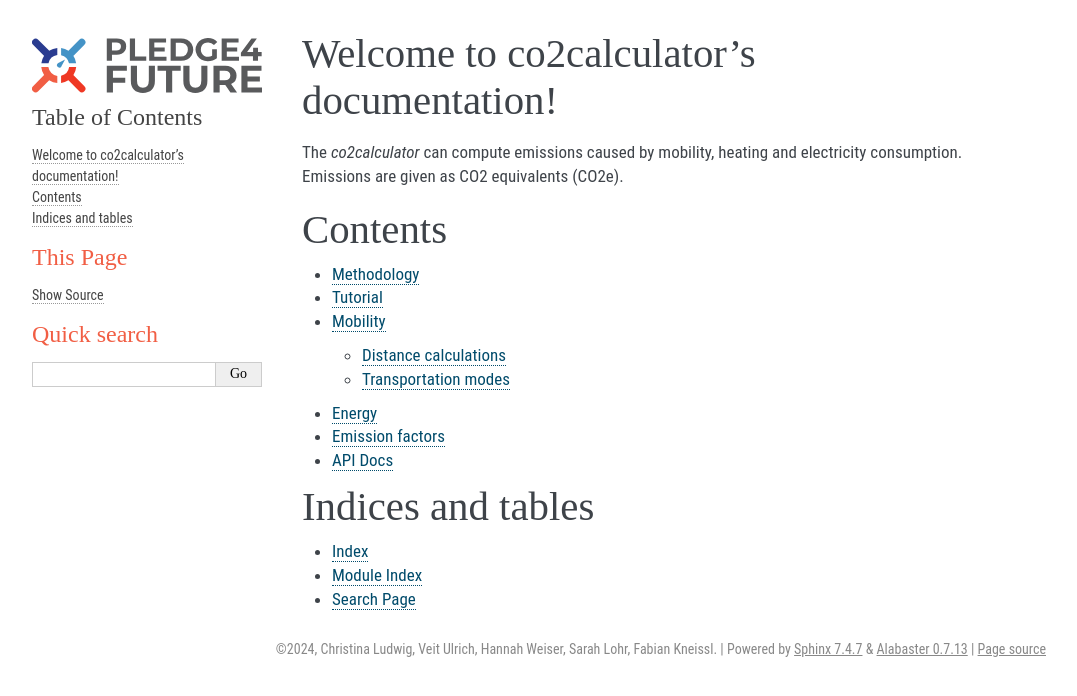
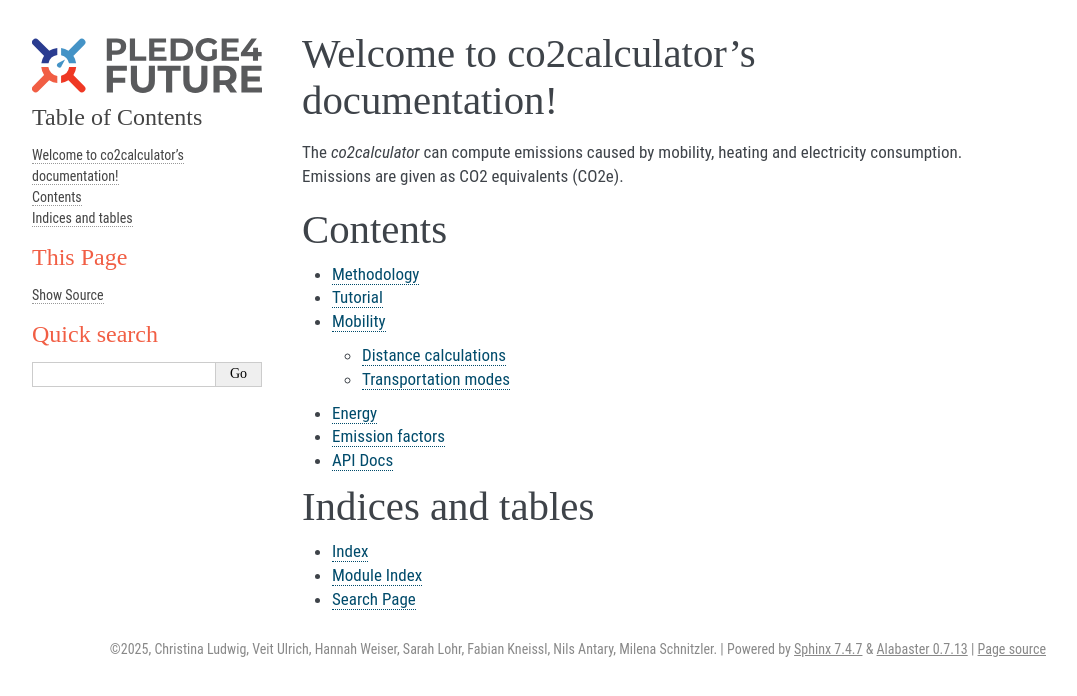
Before and after one commit to pledge4future/co2calculator, a Sphinx documentation site: the page built from docs/index.rst, in a window 1280 px wide. Shown: the top 696 px of the page, without its empty margins (106-1183 px from the left). Built offline with Sphinx 7.4.7, drawn with Linux system fonts in a browser that asks for light colours.

Commit message:
update authors and bump version

```diff
--- a/docs/conf.py
+++ b/docs/conf.py
@@ -23,13 +23,11 @@ sys.path.insert(0, os.path.abspath(".."))
 # -- Project information -----------------------------------------------------
 
 project = "co2calculator"
-copyright = (
-    "2024, Christina Ludwig, Veit Ulrich, Hannah Weiser, Sarah Lohr, Fabian Kneissl"
-)
-author = "Christina Ludwig, Veit Ulrich, Hannah Weiser, Sarah Lohr, Fabian Kneissl"
+copyright = "2025, Christina Ludwig, Veit Ulrich, Hannah Weiser, Sarah Lohr, Fabian Kneissl, Nils Antary, Milena Schnitzler"
+author = "Christina Ludwig, Veit Ulrich, Hannah Weiser, Sarah Lohr, Fabian Kneissl, Nils Antary, Milena Schnitzler"
 
 # The full version, including alpha/beta/rc tags
-release = "0.1.0"
+release = "0.2.0"
 
 
 # -- General configuration ---------------------------------------------------
```
